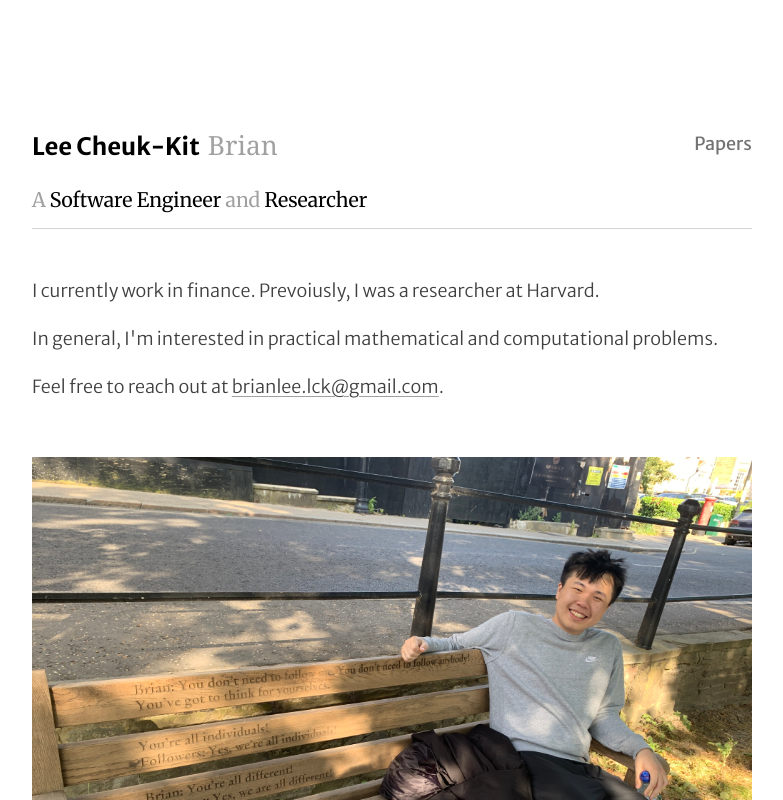
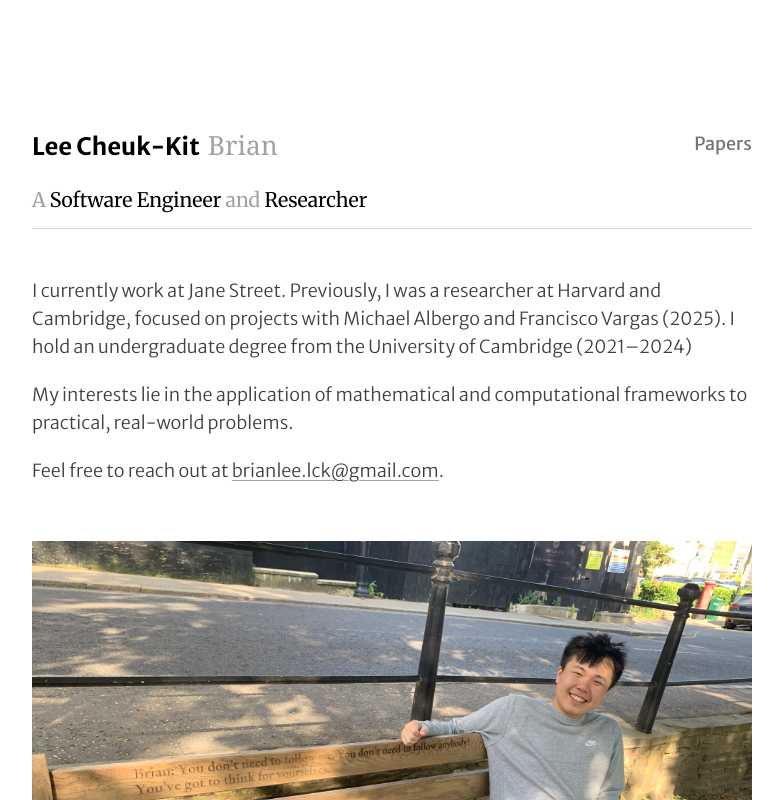
Before and after one commit to brianlck/brianlck.github.io, a SvelteKit app: page / in a window 1280 px wide. Shown: the top 800 px of the page, without its empty margins (248-1031 px from the left). Built offline with nearby package versions, Linux system fonts and the light colour scheme.

Commit message:
Revise personal background and interests section
Updated personal information and interests in the profile.

```diff
--- a/src/routes/+page.svelte
+++ b/src/routes/+page.svelte
@@ -11,9 +11,9 @@
 
 <div class="layout font-light space-y-14 text-lg">
 	<div class="space-y-5">
-		<p> I currently work in finance. Prevoiusly, I was a researcher at Harvard. </p>
+		<p>I currently work at Jane Street. Previously, I was a researcher at Harvard and Cambridge, focused on projects with Michael Albergo and Francisco Vargas (2025). I hold an undergraduate degree from the University of Cambridge (2021–2024)</p>
 
-		<p> In general, I'm interested in practical mathematical and computational problems. </p>
+		<p> My interests lie in the application of mathematical and computational frameworks to practical, real-world problems. </p>
 
 		<p> Feel free to reach out at <a class="link" href="mailto:brianlee.lck@gmail.com">brianlee.lck@gmail.com</a>. </p>
 	</div>
```
